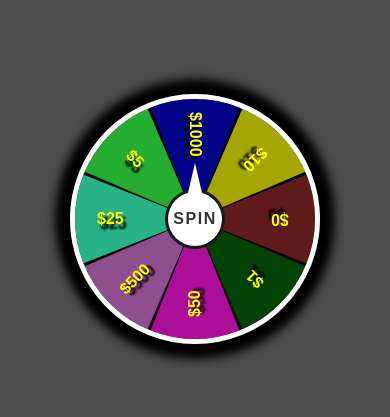
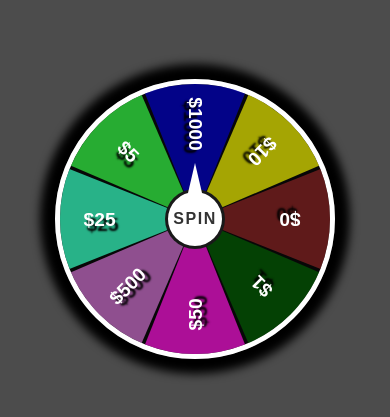
Before and after one commit to sudip22-p/spin_wheel, a plain HTML site: page index.html in a window 390 px wide. Shown: the part 203-620 px from the top of the page. Drawn offline with Linux system fonts and the light colour scheme.

Commit message:
Update style.css

```diff
--- a/style.css
+++ b/style.css
@@ -88,28 +88,28 @@ body{
         width: 360px;
     }
     .container .wheel .number span{
-        font-size: 1.5em;
-        color: red;
+        font-size: 1.6em;
+/*         color: red; */
     }
 }
 @media (max-width:670px)  {
     .container{
-        height: 300px;
-        width: 300px;
+        height: 320px;
+        width: 320px;
     }
     .container .wheel .number span{
-        font-size: 1.2em;
-        color: green;
+        font-size: 1.4em;
+/*         color: green; */
     }
 }
 @media (max-width:520px)  {
     .container{
-        height: 250px;
-        width: 250px;
+        height: 280px;
+        width: 280px;
     }
     .container .wheel .number span{
-        font-size: 1em;
-        color: yellow;
+        font-size: 1.2em;
+/*         color: yellow; */
     }
 }
 @media (max-width:370px)  {
```
